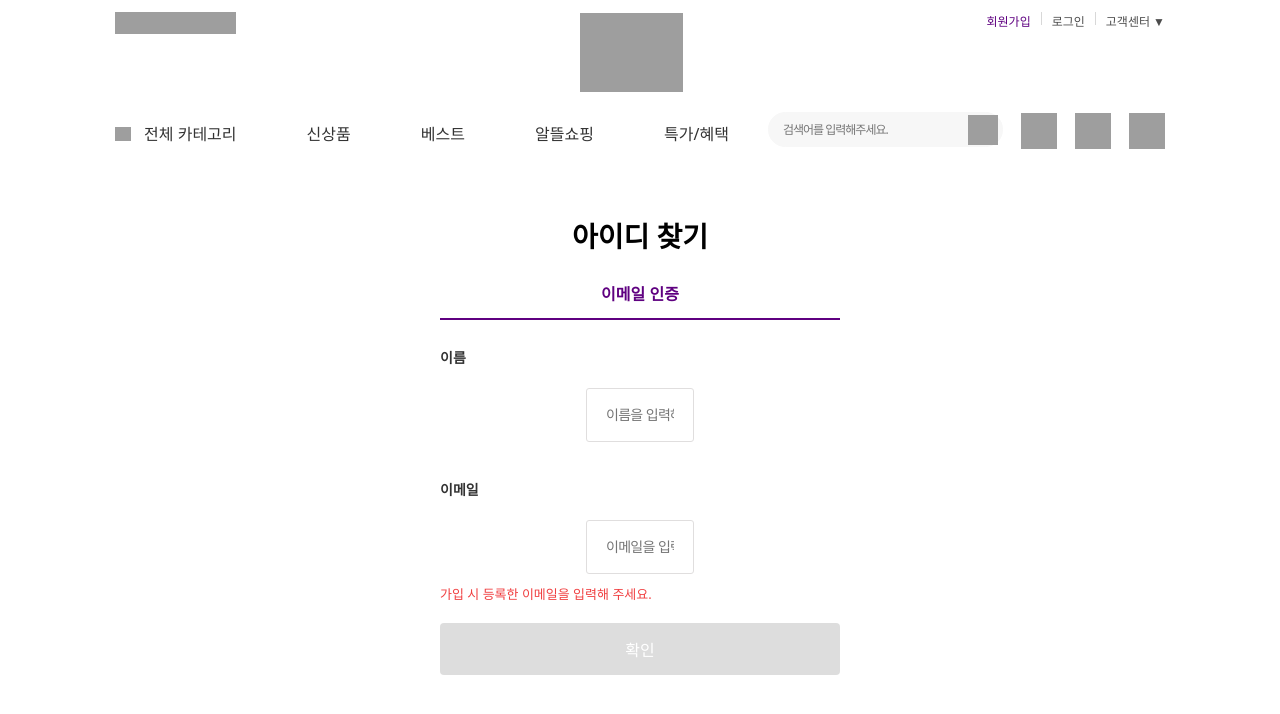
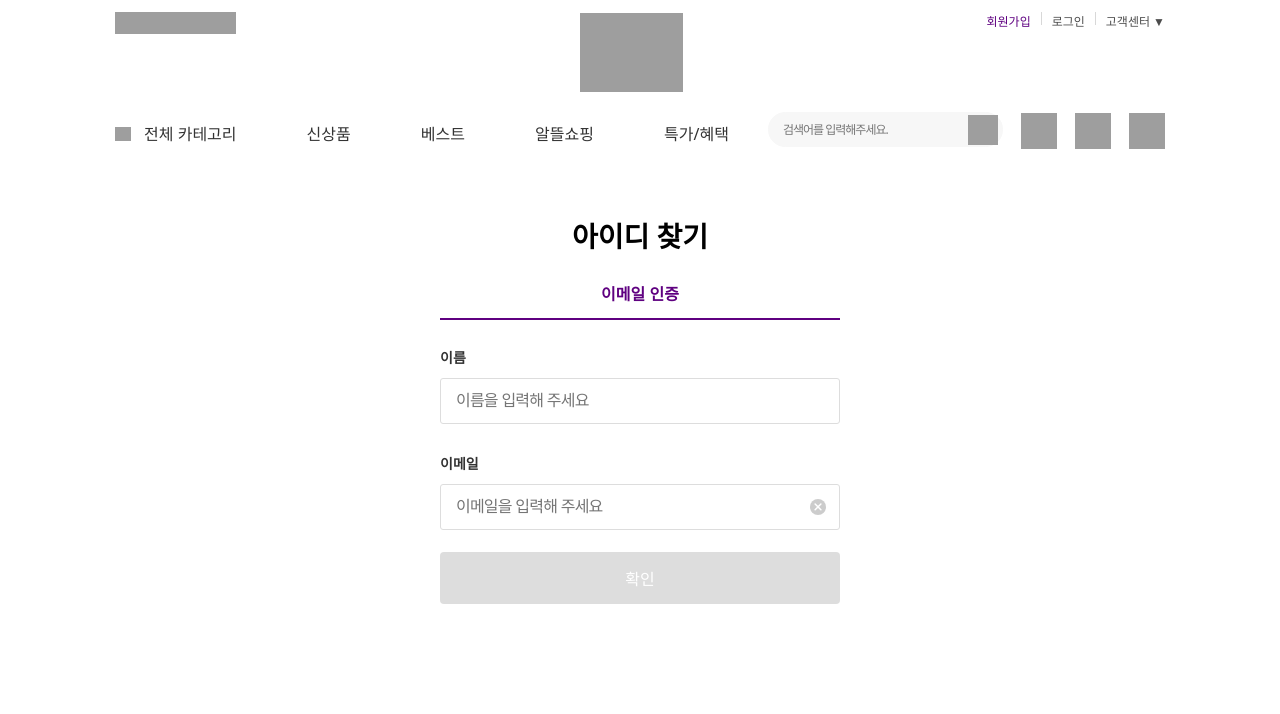
Before and after one commit to EagleGhostBear/BitMart, a React (Create React App) app in the folder src/main/webapp/: page /FindId in a window 1280 px wide. Shown: the top 714 px of the page. Built offline with nearby package versions, Linux system fonts and the light colour scheme; no server answers; grey boxes are pictures that could not be loaded; a web font is replaced by a local one.

Commit message:
findid change

```diff
--- /dev/null
+++ b/src/main/webapp/src/elements/FindIdBox.js
@@ -0,0 +1,49 @@
+import React from "react";
+import styled from "styled-components";
+import { Text } from "../elements/element";
+
+const FindIdBox = (props) => {
+  const { placeholder, margin, type, _onChange } = props;
+
+  const styles = {
+    margin: margin,
+  };
+
+  return (
+    <React.Fragment>
+      <ElFindIdBox
+        {...styles}
+        onChange={_onChange}
+        type={type}
+        placeholder={placeholder}
+      ></ElFindIdBox>
+    </React.Fragment>
+  );
+};
+
+FindIdBox.defaultProps = {
+  margin: false,
+  placeholder: "텍스트를 입력해주세요.",
+  _onChange: () => {},
+};
+
+const ElFindIdBox = styled.input`
+display: block;
+width: 100%;
+height: 46px;
+padding: 0 11px 1px 15px;
+border-radius: 3px;
+border: 1px solid #ddd;
+font-weight: 400;
+font-size: 16px;
+line-height: 18px;
+color: #333;
+outline: none;
+box-sizing: border-box;
+letter-spacing: -0.05em;
+justify-content: center;
+background-color: #fff;
+outline: none;
+`;
+
+export default FindIdBox;
--- a/src/main/webapp/src/elements/element.js
+++ b/src/main/webapp/src/elements/element.js
@@ -3,5 +3,6 @@ import Input from "./Input";
 import images from "./Image";
 import Text from "./Text";
 import LoginBox from "./LoginBox";
+import FindIdBox from "./FindIdBox";
 
-export { Button, Input, images, Text, LoginBox };
+export { Button, Input, images, Text, LoginBox, FindIdBox};
--- a/src/main/webapp/src/pages/FindId.js
+++ b/src/main/webapp/src/pages/FindId.js
@@ -1,10 +1,10 @@
-import React from 'react';
+import React, { useState } from 'react';
 import styled from 'styled-components';
 import { useDispatch } from 'react-redux'; // Redux의 useDispatch
 import { useNavigate } from 'react-router-dom'; // React Router의 useNavigate
 import { actionCreators as userActions } from "../redux/modules/user";
 import { emailCheck } from '../shared/common';
-import { LoginBox as FindIdBox } from "../elements/element";
+import {FindIdBox} from "../elements/element";
 
 const FindId = () => {
   const dispatch = useDispatch();
@@ -12,31 +12,64 @@ const FindId = () => {
   const [name, setName] = React.useState("");
   const [email, setEmail] = React.useState("");
   const [showErrorMessage, setShowErrorMessage] = React.useState(false);
+  const [showErrorMessage1, setShowErrorMessage1] = React.useState(false);
+  const [isValidEmail, setIsValidEmail] = useState(false);
+  const [isValidName, setIsValidName] = useState(false);
+  const [errorText, setErrorText] = useState('');
+  const [errorText1, setErrorText1] = useState('');
+  const [isDeleteVisible, setDeleteVisible] = useState(false);
+
+  const handleDelete = () => {
+    setName('');
+    setDeleteVisible(false);
+  }
+
+  const handleEmailChange = (event) => {
+    const emailValue = event.target.value.trim();
+    setEmail(emailValue);
+    const emailRegex = /^[A-Za-z0-9._%+-]+@[A-Za-z0-9.-]+\.[A-Za-z]{2,}$/;
+    if (emailValue === '') {
+      setErrorText('가입 시 등록한 이메일을 입력해 주세요.');
+      setIsValidEmail(false);
+    } else if (!emailRegex.test(emailValue)) {
+      setErrorText('이메일 형식이 올바르지 않습니다.');
+      setIsValidEmail(false);
+    } else {
+      setErrorText('');
+      setIsValidEmail(true);
+    }
+  };
+
+  const handleNameChange = (event) => {
+    const nameValue = event.target.value.trim();
+    setName(nameValue);
+    setDeleteVisible(event.target.value !== '');
+    if (nameValue === ''){
+      setErrorText1('가입시 등록한 이름을 입력해 주세요.');
+      setIsValidName(false);
+    } else {
+      setErrorText1('');
+      setIsValidName(true);
+    }
+  }
 
   const changeName = (e) => {
-    setName(e.target.value);
+    setName(e);
   };
 
   const changeEmail = (e) => {
-    setEmail(e.target.value);
-  };
-
-  const checkEmail = () => {
-    if (!emailCheck(email)) {
-      alert("올바른 이메일 형식을 입력해 주세요");
-      return;
-    }
-    dispatch(userActions.emailCheckF(email));
+    setEmail(e);
   };
 
   const findid = () => {
-    if (name === "" || email === "") {
+    if (name === "" || email === ""){
       window.alert("이름과 이메일을 입력해주세요.");
       return;
-    } else {
+    } else{
       dispatch(userActions.fingidDB(name, email));
     }
   };
+
 
   return (
     <React.Fragment>
@@ -44,37 +77,73 @@ const FindId = () => {
         <Text1>아이디 찾기</Text1>
         <Text2>이메일 인증</Text2>
         <Text3>이름</Text3>
+        <NameWrapper>
         <FindIdBox
+        type="text"
+        className={isValidName? '': 'error'}
         value={name}
         placeholder="이름을 입력해 주세요"
-          _onChange={(e) => {
-            changeName(e.target.value);
-          }}
+        _onChange={handleNameChange}
         onBlur={() => {
-            setShowErrorMessage(name.trim() === ""); // name이 비어 있을 때에만 showErrorMessgae 값을 변경
+          if(name===""){
+            showErrorMessage1(true);
+          } else {
+            showErrorMessage1(false);
+          }
         }}
         />
-        {showErrorMessage && (
-          <p style={{ color: "rgb(240, 63, 64)", fontSize: "13px", marginTop: "4px", marginBottom: "0px" }}>
-            가입 시 등록한 이름을 입력해 주세요.
-          </p>
-        )}
+        {isDeleteVisible && (
+        <DeleteButton onClick={handleDelete}>
+          <svg width="16" height="16" viewBox="0 0 16 16" xmlns="http://www.w3.org/2000/svg">
+            <g fill="none" fill-rule="evenodd">
+        <circle fill="#999" opacity=".5" cx="8" cy="8" r="8"/>
+          <g stroke="#FFF" stroke-linecap="round" stroke-width="1.5">
+            <path d="m10.897 10.786-5.77-5.769M5.122 10.785l5.775-5.775"/>
+          </g>
+          </g>
+        </svg>
+        </DeleteButton>)}
+        </NameWrapper>
+        {errorText1 && <div className="nameError" style={{color: "rgb(240, 63, 64)", fontSize: "13px", marginTop: "4px", marginBottom: "0px"}}>
+          {errorText1}
+        </div>}
+
         <Text3>이메일</Text3>
+        <EmailWrapper>
         <FindIdBox
+        type="text"
+        className={isValidEmail? '': 'error'}
         value={email}
+        _onChange={handleEmailChange}
         placeholder="이메일을 입력해 주세요"
-          _onChange={(e) => {
-            changeEmail(e.target.value);
+
+        onBlur={()=>{
+          if(email===""){
+            showErrorMessage(true);
+          } else {
+            showErrorMessage(false);
+          }
         }}
         />
-        {email === "" && (
-          <p style={{ color: "rgb(240, 63, 64)", fontSize: "13px", marginTop: "4px", marginBottom: "0px" }}>
-            가입 시 등록한 이메일을 입력해 주세요.
-          </p>
-        )}
+        <DeleteButton1>
+          <svg width="16" height="16" viewBox="0 0 16 16" xmlns="http://www.w3.org/2000/svg">
+            <g fill="none" fill-rule="evenodd">
+        <circle fill="#999" opacity=".5" cx="8" cy="8" r="8"/>
+          <g stroke="#FFF" stroke-linecap="round" stroke-width="1.5">
+            <path d="m10.897 10.786-5.77-5.769M5.122 10.785l5.775-5.775"/>
+          </g>
+          </g>
+        </svg>
+        </DeleteButton1>
+        </EmailWrapper>
+        {errorText && <div className="emailError" style={{ color: "rgb(240, 63, 64)", fontSize: "13px", marginTop: "4px", marginBottom: "0px"}}>
+          {errorText}</div>}
         <ButtonContainer>
-          <ButtonFindId
-            onClick={() => {
+        <ButtonFindId  style={{
+          backgroundColor: isValidEmail && isValidName ? "#5f0080" : "",
+          cursor: isValidEmail && isValidName ? "pointer" : "default"
+          }}
+        onClick={()=>{
           findid();
         }}
         >
@@ -85,7 +154,6 @@ const FindId = () => {
     </React.Fragment>
   );
 };
-
 const FindIdWrap = styled.div`
 max-width: 400px;
 padding: 50px 10px 6px 10px;
@@ -93,14 +161,12 @@ const FindIdWrap = styled.div`
 position: relative;
 background-color: white;
 `;
-
 const Text1 = styled.div`
 padding-bottom: 30px;
 font-weight: 600;
 font-size: 28px;
 text-align: center;
 `;
-
 const Text2 = styled.div`
 display: block;
 flex-grow: 1;
@@ -143,9 +209,48 @@ const ButtonFindId = styled.button`
 color: #fff;
 border: 0 none;
 background-color: #ddd;
-  margin-top: 20px;
+margin-top:20px;
 justify-content: center;
 place-items: center;
 `;
 
+const DeleteButton = styled.button`
+position: absolute;
+top: 30%;
+right: 20px;
+height: 16px;
+width: 16px;
+background-color: initial;
+background-size: cover;
+border-width: initial;
+border-style: none;
+border-color: initial;
+border-image: initial;
+}
+`;
+
+const DeleteButton1 = styled.button`
+position: absolute;
+top: 30%;
+right: 20px;
+height: 16px;
+width: 16px;
+background-color: initial;
+background-size: cover;
+border-width: initial;
+border-style: none;
+border-color: initial;
+border-image: initial;
+}
+`;
+
+const NameWrapper = styled.div`
+position: relative;
+height: 48px;
+`;
+
+const EmailWrapper = styled.div`
+position: relative;
+height: 48px;
+`;
 export default FindId;
--- a/src/main/webapp/src/pages/Login.js
+++ b/src/main/webapp/src/pages/Login.js
@@ -138,7 +138,7 @@ const Login = () => {
                 paddingTop: "3px",
               }}
             >
-              <Link to="/FindId">아이디 찾기</Link>
+              <Link to="/FindId">아이디 찾기 | </Link>
               <Link to="/findpwd">비밀번호 찾기</Link>
             </div>
           </FindStyle>
```
Also changed, not shown: src/main/webapp/src/pages/X.svg (added). Lines whose indentation alone changed are shown as unchanged.
